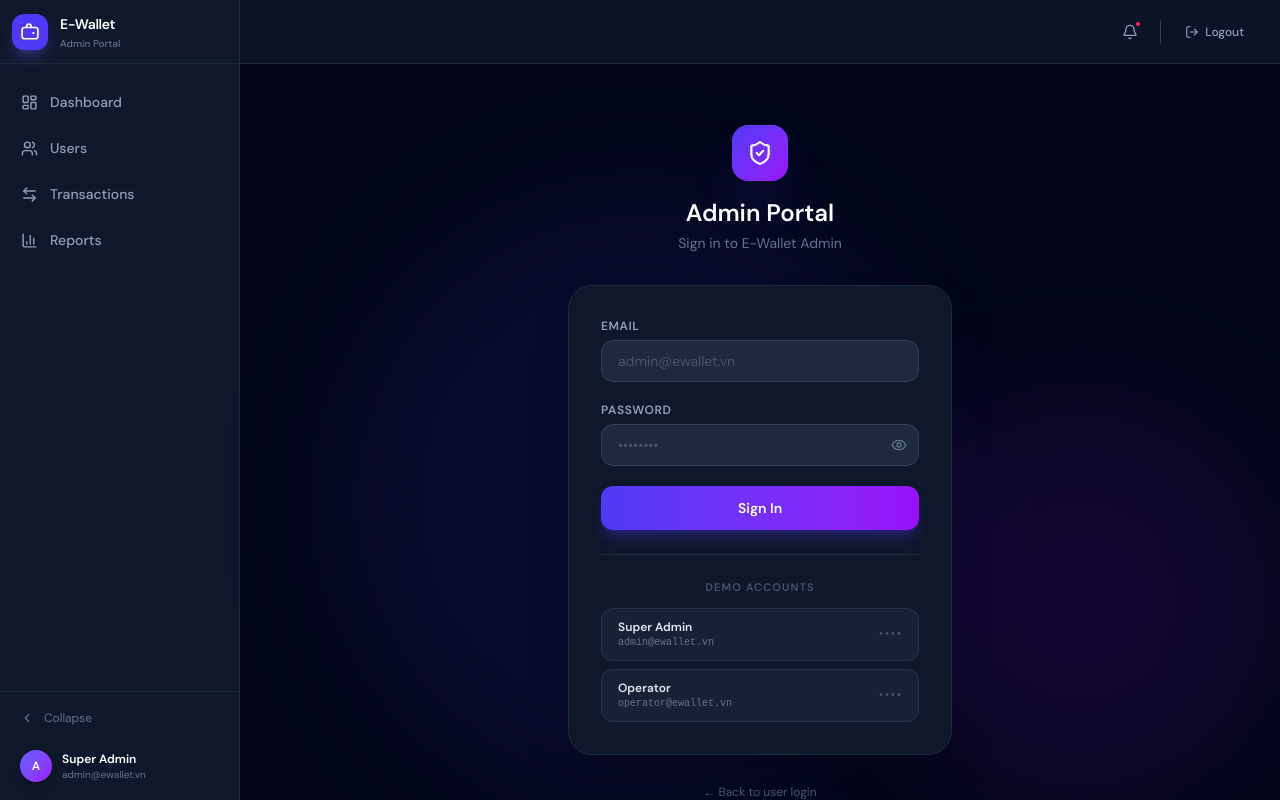
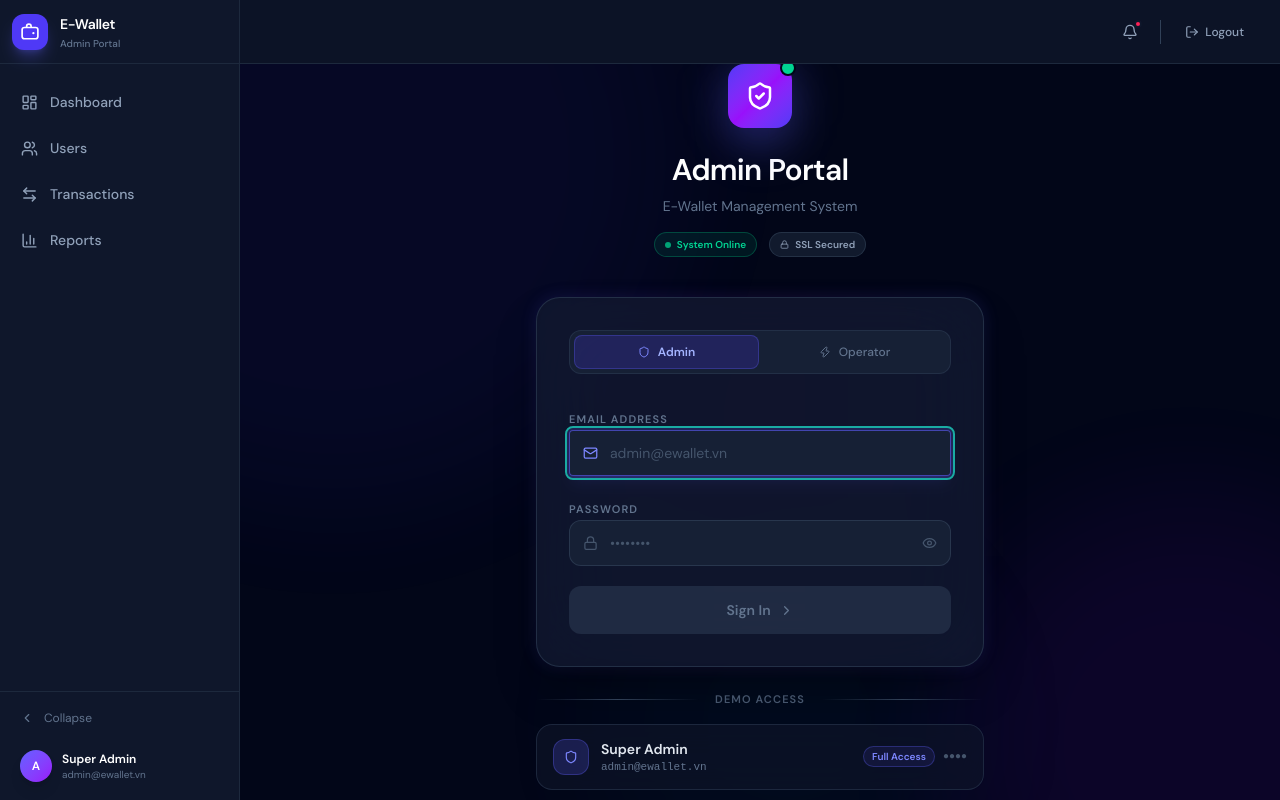
Before and after one commit to BaoLee956/CNPM_E_Wallet, a Next.js app in the folder frontend/: page /login in a window 1280 px wide. Built offline with nearby package versions, Linux system fonts and the light colour scheme.

Commit message:
feat(admin): update admin login page

```diff
--- a/frontend/src/app/(admin)/login/page.tsx
+++ b/frontend/src/app/(admin)/login/page.tsx
@@ -1,20 +1,28 @@
 "use client";
 
-import { useState, useEffect } from "react";
+import { useState, useEffect, useRef } from "react";
 import { useRouter } from "next/navigation";
-import { Eye, EyeOff, ShieldCheck } from "lucide-react";
+import { Eye, EyeOff, ShieldCheck, Lock, Mail, ChevronRight, Zap, Shield } from "lucide-react";
 import { useAdminStore } from "@/stores/adminStore";
 
 const ADMIN_CREDENTIALS = [
-  { email: "admin@ewallet.vn", password: "admin123", name: "Super Admin" },
-  { email: "operator@ewallet.vn", password: "operator123", name: "Operator" },
+  { email: "admin@ewallet.vn", password: "admin123", name: "Super Admin", role: "Full Access", color: "indigo" },
+  { email: "operator@ewallet.vn", password: "operator123", name: "Operator", role: "Limited", color: "cyan" },
 ];
+
+function FloatingOrb({ className, delay = 0 }: { className: string; delay?: number }) {
+  return (
+    <div
+      className={`absolute rounded-full blur-3xl opacity-30 animate-pulse ${className}`}
+      style={{ animationDuration: `${6 + delay}s`, animationDelay: `${delay}s` }}
+    />
+  );
+}
 
 export default function AdminLoginPage() {
   const router = useRouter();
   const { showToast } = useAdminStore();
 
-  // Clear user session when entering admin login
   useEffect(() => {
     localStorage.removeItem("auth-storage");
     sessionStorage.removeItem("admin_session");
@@ -25,6 +33,14 @@ export default function AdminLoginPage() {
   const [showPw, setShowPw] = useState(false);
   const [loading, setLoading] = useState(false);
   const [error, setError] = useState("");
+  const [focusedField, setFocusedField] = useState<"email" | "password" | null>(null);
+  const [mounted, setMounted] = useState(false);
+  const inputRef = useRef<HTMLInputElement>(null);
+
+  useEffect(() => {
+    setMounted(true);
+    inputRef.current?.focus();
+  }, []);
 
   const handleLogin = async (e: React.FormEvent) => {
     e.preventDefault();
@@ -45,7 +61,7 @@ export default function AdminLoginPage() {
       showToast(`Welcome back, ${account.name}!`, "success");
       router.push("/dashboard");
     } else {
-      setError("Invalid email or password. Try the demo credentials below.");
+      setError("Invalid credentials. Use a demo account below.");
       setLoading(false);
     }
   };
@@ -56,69 +72,143 @@ export default function AdminLoginPage() {
     setError("");
   };
 
+  const isReady = mounted && email && password;
+
   return (
-    <div className="min-h-screen flex items-center justify-center bg-slate-950 px-4">
-      {/* Background glow */}
-      <div className="fixed inset-0 overflow-hidden pointer-events-none">
-        <div className="absolute top-1/4 left-1/2 -translate-x-1/2 w-[600px] h-[600px] rounded-full bg-indigo-600/10 blur-3xl" />
-        <div className="absolute bottom-0 right-0 w-[400px] h-[400px] rounded-full bg-purple-600/10 blur-3xl" />
+    <div className="min-h-screen flex items-center justify-center bg-slate-950 px-4 overflow-hidden relative">
+
+      {/* Animated background orbs */}
+      <FloatingOrb className="w-[700px] h-[700px] bg-indigo-600/20 -top-64 -left-64" delay={0} />
+      <FloatingOrb className="w-[500px] h-[500px] bg-purple-600/15 top-1/2 -right-40" delay={2} />
+      <FloatingOrb className="w-[400px] h-[400px] bg-cyan-600/10 bottom-0 left-1/3" delay={4} />
+
+      {/* Grid overlay */}
+      <div
+        className="absolute inset-0 opacity-[0.03]"
+        style={{
+          backgroundImage: "linear-gradient(rgba(255,255,255,0.1) 1px, transparent 1px), linear-gradient(90deg, rgba(255,255,255,0.1) 1px, transparent 1px)",
+          backgroundSize: "40px 40px",
+        }}
+      />
+
+      <div className={`relative w-full max-w-md transition-all duration-700 ${mounted ? "translate-y-0 opacity-100" : "translate-y-8 opacity-0"}`}>
+
+        {/* Header */}
+        <div className="text-center mb-10">
+          {/* Shield icon with glow */}
+          <div className="relative inline-flex mb-6">
+            <div className="absolute inset-0 rounded-2xl bg-indigo-500/30 blur-xl" />
+            <div className="relative flex items-center justify-center h-16 w-16 rounded-2xl bg-gradient-to-br from-indigo-600 via-purple-600 to-indigo-600 shadow-2xl shadow-indigo-500/40">
+              <ShieldCheck size={30} className="text-white" />
+              <div className="absolute -top-1 -right-1 h-4 w-4 rounded-full bg-emerald-400 border-2 border-slate-950 animate-ping" style={{ animationDuration: "2s" }} />
+              <div className="absolute -top-1 -right-1 h-4 w-4 rounded-full bg-emerald-400 border-2 border-slate-950" />
+            </div>
           </div>
 
-      <div className="relative w-full max-w-sm">
-        {/* Logo */}
-        <div className="flex flex-col items-center mb-8">
-          <div className="flex items-center justify-center h-14 w-14 rounded-2xl bg-gradient-to-br from-indigo-600 to-purple-600 shadow-2xl shadow-indigo-600/30 mb-4">
-            <ShieldCheck size={26} className="text-white" />
+          <h1 className="text-3xl font-bold text-white tracking-tight">
+            Admin Portal
+          </h1>
+          <p className="text-slate-500 mt-2 text-sm">
+            E-Wallet Management System
+          </p>
+
+          {/* Status badges */}
+          <div className="flex items-center justify-center gap-3 mt-4">
+            <span className="inline-flex items-center gap-1.5 px-2.5 py-1 rounded-full bg-emerald-500/10 border border-emerald-500/30 text-[10px] font-semibold text-emerald-400">
+              <span className="h-1.5 w-1.5 rounded-full bg-emerald-400 animate-pulse" />
+              System Online
+            </span>
+            <span className="inline-flex items-center gap-1.5 px-2.5 py-1 rounded-full bg-slate-800/60 border border-slate-700/60 text-[10px] font-semibold text-slate-400">
+              <Lock size={9} />
+              SSL Secured
+            </span>
           </div>
-          <h1 className="text-2xl font-bold text-white">Admin Portal</h1>
-          <p className="text-sm text-slate-500 mt-1">Sign in to E-Wallet Admin</p>
         </div>
 
-        {/* Card */}
-        <div className="bg-slate-900 border border-slate-800 rounded-3xl p-8 shadow-2xl">
+        {/* Main card */}
+        <div className="relative">
+          {/* Card glow */}
+          <div className="absolute -inset-px rounded-3xl bg-gradient-to-r from-indigo-500/20 via-purple-500/20 to-indigo-500/20 opacity-60 blur-sm" />
+          <div className="relative bg-slate-900/80 backdrop-blur-2xl border border-slate-700/60 rounded-3xl p-8 shadow-2xl shadow-black/40">
+
+            {/* Tabs / role indicator */}
+            <div className="flex items-center justify-center gap-1 mb-8 p-1 rounded-xl bg-slate-800/60 border border-slate-700/50">
+              <div className="flex-1 flex items-center justify-center gap-2 px-4 py-2 rounded-lg bg-indigo-600/20 border border-indigo-500/30">
+                <Shield size={12} className="text-indigo-400" />
+                <span className="text-xs font-bold text-indigo-300">Admin</span>
+              </div>
+              <div className="flex-1 flex items-center justify-center gap-2 px-4 py-2 rounded-lg text-slate-500">
+                <Zap size={12} />
+                <span className="text-xs font-medium">Operator</span>
+              </div>
+            </div>
+
             <form onSubmit={handleLogin} className="space-y-5">
-            {/* Email */}
-            <div>
-              <label className="block text-xs font-semibold text-slate-400 mb-1.5 uppercase tracking-wider">
-                Email
+
+              {/* Email field */}
+              <div className="space-y-1.5">
+                <label className="text-[11px] font-bold text-slate-500 uppercase tracking-widest">
+                  Email Address
                 </label>
+                <div className="relative">
+                  <div className={`absolute left-3.5 top-1/2 -translate-y-1/2 transition-colors duration-200 ${focusedField === "email" ? "text-indigo-400" : "text-slate-600"}`}>
+                    <Mail size={15} />
+                  </div>
                   <input
+                    ref={inputRef}
                     type="email"
                     value={email}
                     onChange={(e) => setEmail(e.target.value)}
+                    onFocus={() => setFocusedField("email")}
+                    onBlur={() => setFocusedField(null)}
                     required
                     placeholder="admin@ewallet.vn"
-                className="w-full px-4 py-2.5 rounded-xl bg-slate-800 border border-slate-700 text-sm text-slate-200 placeholder:text-slate-600 focus:outline-none focus:border-indigo-500 focus:ring-1 focus:ring-indigo-500/40 transition-all"
+                    className={`w-full pl-10 pr-4 py-3 rounded-xl bg-slate-800/60 border text-sm text-slate-200 placeholder:text-slate-600 focus:outline-none transition-all duration-200 ${
+                      focusedField === "email"
+                        ? "border-indigo-500/60 ring-2 ring-indigo-500/20 shadow-lg shadow-indigo-500/10"
+                        : "border-slate-700/70"
+                    }`}
                   />
                 </div>
+              </div>
 
-            {/* Password */}
-            <div>
-              <label className="block text-xs font-semibold text-slate-400 mb-1.5 uppercase tracking-wider">
+              {/* Password field */}
+              <div className="space-y-1.5">
+                <label className="text-[11px] font-bold text-slate-500 uppercase tracking-widest">
                   Password
                 </label>
                 <div className="relative">
+                  <div className={`absolute left-3.5 top-1/2 -translate-y-1/2 transition-colors duration-200 ${focusedField === "password" ? "text-indigo-400" : "text-slate-600"}`}>
+                    <Lock size={15} />
+                  </div>
                   <input
                     type={showPw ? "text" : "password"}
                     value={password}
                     onChange={(e) => setPassword(e.target.value)}
+                    onFocus={() => setFocusedField("password")}
+                    onBlur={() => setFocusedField(null)}
                     required
                     placeholder="••••••••"
-                  className="w-full px-4 py-2.5 pr-11 rounded-xl bg-slate-800 border border-slate-700 text-sm text-slate-200 placeholder:text-slate-600 focus:outline-none focus:border-indigo-500 focus:ring-1 focus:ring-indigo-500/40 transition-all"
+                    className={`w-full pl-10 pr-11 py-3 rounded-xl bg-slate-800/60 border text-sm text-slate-200 placeholder:text-slate-600 focus:outline-none transition-all duration-200 ${
+                      focusedField === "password"
+                        ? "border-indigo-500/60 ring-2 ring-indigo-500/20 shadow-lg shadow-indigo-500/10"
+                        : "border-slate-700/70"
+                    }`}
                   />
                   <button
                     type="button"
                     onClick={() => setShowPw((v) => !v)}
-                  className="absolute right-3 top-1/2 -translate-y-1/2 text-slate-500 hover:text-slate-300 transition-colors"
+                    className="absolute right-3.5 top-1/2 -translate-y-1/2 text-slate-600 hover:text-slate-300 transition-colors"
                   >
-                  {showPw ? <EyeOff size={16} /> : <Eye size={16} />}
+                    {showPw ? <EyeOff size={15} /> : <Eye size={15} />}
                   </button>
                 </div>
               </div>
 
               {/* Error */}
               {error && (
-              <div className="bg-rose-500/10 border border-rose-500/30 rounded-xl px-4 py-3">
+                <div className="flex items-center gap-2.5 bg-rose-500/10 border border-rose-500/30 rounded-xl px-4 py-3">
+                  <div className="shrink-0 h-2 w-2 rounded-full bg-rose-400 animate-pulse" />
                   <p className="text-xs text-rose-400 leading-relaxed">{error}</p>
                 </div>
               )}
@@ -126,54 +216,104 @@ export default function AdminLoginPage() {
               {/* Submit */}
               <button
                 type="submit"
-              disabled={loading}
-              className="w-full h-11 rounded-xl bg-gradient-to-r from-indigo-600 to-purple-600 hover:from-indigo-500 hover:to-purple-500 disabled:opacity-60 text-white font-semibold text-sm transition-all shadow-lg shadow-indigo-600/30"
+                disabled={loading || !isReady}
+                className={`relative w-full h-12 rounded-xl font-bold text-sm transition-all duration-300 overflow-hidden ${
+                  isReady && !loading
+                    ? "bg-gradient-to-r from-indigo-600 via-purple-600 to-indigo-600 text-white shadow-lg shadow-indigo-500/30 hover:shadow-xl hover:shadow-indigo-500/40 hover:scale-[1.01] active:scale-[0.99]"
+                    : "bg-slate-700/50 text-slate-500 cursor-not-allowed"
+                }`}
               >
+                {/* Shimmer effect */}
+                {isReady && !loading && (
+                  <span className="absolute inset-0 -translate-x-full bg-gradient-to-r from-transparent via-white/10 to-transparent animate-[shimmer_2s_ease-in-out_infinite]" />
+                )}
+                <span className="relative flex items-center justify-center gap-2">
                   {loading ? (
-                <span className="flex items-center justify-center gap-2">
+                    <>
                       <span className="h-4 w-4 rounded-full border-2 border-white/30 border-t-white animate-spin" />
-                  Signing in...
+                      Authenticating...
+                    </>
+                  ) : (
+                    <>
+                      Sign In
+                      <ChevronRight size={15} className="transition-transform group-hover:translate-x-0.5" />
+                    </>
+                  )}
                 </span>
-              ) : (
-                "Sign In"
-              )}
               </button>
             </form>
+          </div>
+        </div>
 
-          {/* Demo credentials */}
-          <div className="mt-6 pt-6 border-t border-slate-800">
-            <p className="text-[11px] font-bold text-slate-600 uppercase tracking-widest text-center mb-3">
-              Demo Accounts
-            </p>
-            <div className="space-y-2">
-              {ADMIN_CREDENTIALS.map((acc) => (
+        {/* Demo accounts */}
+        <div className="mt-6 relative">
+          <div className="flex items-center gap-4 mb-4">
+            <div className="flex-1 h-px bg-gradient-to-r from-transparent via-slate-700 to-transparent" />
+            <span className="text-[11px] font-bold text-slate-600 uppercase tracking-widest">
+              Demo Access
+            </span>
+            <div className="flex-1 h-px bg-gradient-to-r from-transparent via-slate-700 to-transparent" />
+          </div>
+
+          <div className="grid grid-cols-1 gap-2.5">
+            {ADMIN_CREDENTIALS.map((acc, i) => (
               <button
                 key={acc.email}
                 type="button"
                 onClick={() => fillDemo(acc)}
-                  className="w-full flex items-center justify-between px-4 py-2.5 rounded-xl bg-slate-800/60 hover:bg-slate-800 border border-slate-700/60 hover:border-indigo-500/40 transition-all text-left"
+                className="group relative flex items-center gap-3 px-4 py-3.5 rounded-2xl bg-slate-900/60 backdrop-blur-xl border border-slate-700/50 hover:border-indigo-500/40 hover:bg-slate-900/80 transition-all duration-200 text-left overflow-hidden"
               >
-                  <div>
-                    <p className="text-xs font-semibold text-slate-200">{acc.name}</p>
-                    <p className="text-[10px] text-slate-500 font-mono">{acc.email}</p>
+                {/* Row hover glow */}
+                <span className="absolute inset-0 bg-gradient-to-r from-indigo-500/5 to-purple-500/5 opacity-0 group-hover:opacity-100 transition-opacity duration-200" />
+
+                {/* Role indicator */}
+                <div className={`shrink-0 flex items-center justify-center h-9 w-9 rounded-xl border transition-colors ${
+                  acc.color === "indigo"
+                    ? "bg-indigo-500/20 border-indigo-500/30 text-indigo-400"
+                    : "bg-cyan-500/20 border-cyan-500/30 text-cyan-400"
+                }`}>
+                  <Shield size={14} />
                 </div>
-                  <span className="text-[10px] text-slate-600 font-mono">••••</span>
+
+                <div className="flex-1 min-w-0">
+                  <p className="text-sm font-semibold text-slate-200 group-hover:text-white transition-colors">{acc.name}</p>
+                  <p className="text-[11px] text-slate-500 font-mono truncate">{acc.email}</p>
+                </div>
+
+                <div className="shrink-0 flex items-center gap-2">
+                  <span className={`text-[10px] font-bold px-2 py-0.5 rounded-full border ${
+                    acc.role === "Full Access"
+                      ? "text-indigo-400 bg-indigo-500/10 border-indigo-500/30"
+                      : "text-cyan-400 bg-cyan-500/10 border-cyan-500/30"
+                  }`}>
+                    {acc.role}
+                  </span>
+                  <span className="text-[10px] text-slate-600 font-mono group-hover:text-slate-400 transition-colors">●●●●</span>
+                </div>
               </button>
             ))}
           </div>
         </div>
-        </div>
 
-        {/* Back to user site */}
-        <div className="text-center mt-6">
+        {/* Footer */}
+        <div className="text-center mt-8">
           <a
             href="/auth/login"
-            className="text-xs text-slate-600 hover:text-slate-400 transition-colors"
+            className="inline-flex items-center gap-1.5 text-xs text-slate-600 hover:text-slate-400 transition-colors"
           >
-            ← Back to user login
+            <ChevronRight size={12} className="rotate-180" />
+            Back to user portal
           </a>
         </div>
       </div>
+
+      {/* Inject shimmer keyframe */}
+      <style>{`
+        @keyframes shimmer {
+          0% { transform: translateX(-100%); }
+          100% { transform: translateX(100%); }
+        }
+      `}</style>
     </div>
   );
 }
```
Lines whose indentation alone changed are shown as unchanged.
